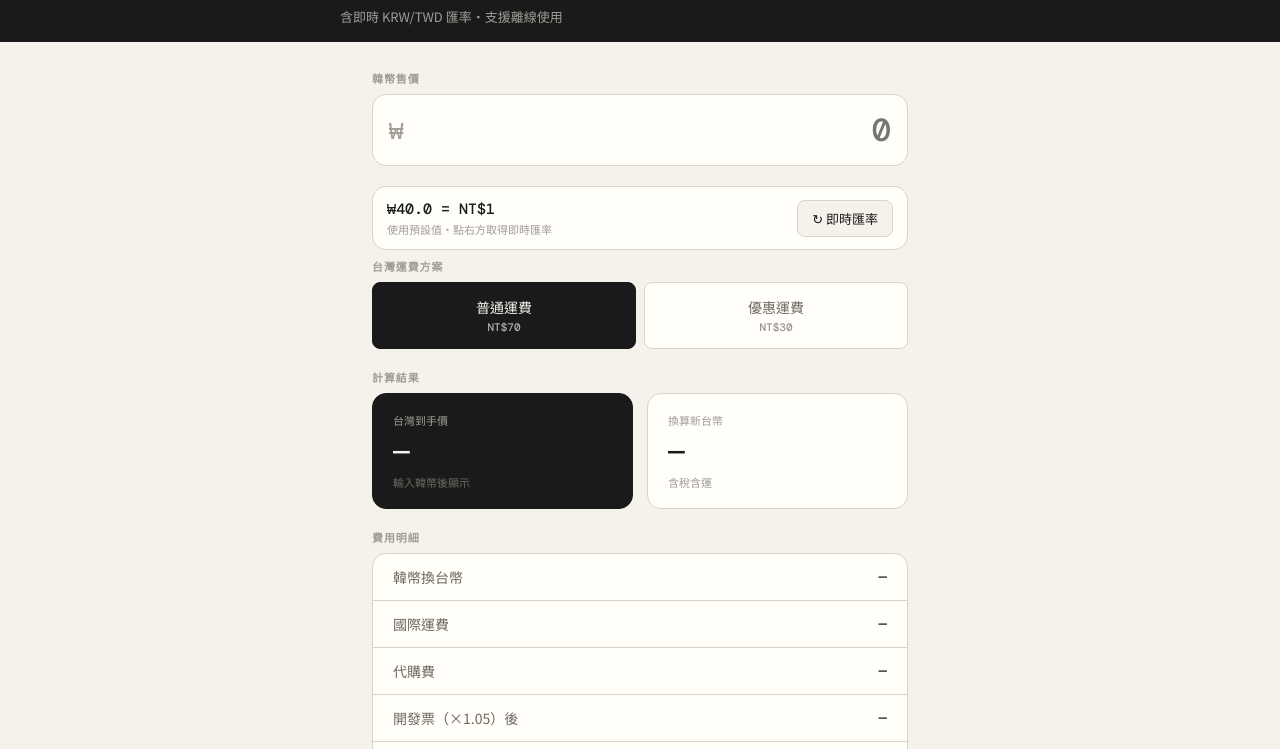
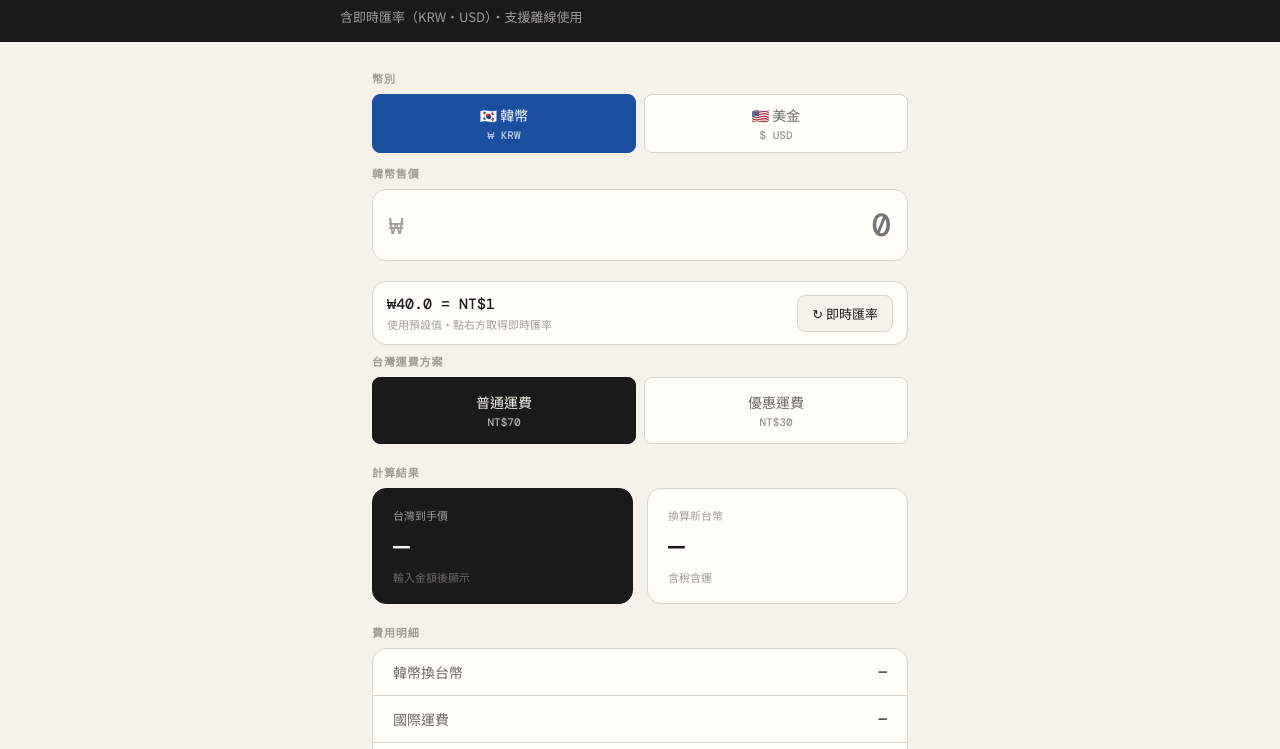
Before and after one commit to dennischen00/proxy-calc, a plain HTML site: page index.html in a window 1280 px wide. Shown: the part 51-800 px from the top of the page. Drawn offline with nearby package versions, Linux system fonts and the light colour scheme.

Commit message:
add USD currency support with fixed fallback rate of 32
Support switching between KRW and USD with independent rate storage,
dynamic UI labels, and real-time exchange rate fetching for both currencies.

Co-Authored-By: Claude Opus 4.6 (1M context) <noreply@anthropic.com>

```diff
--- a/index.html
+++ b/index.html
@@ -111,6 +111,18 @@
     @keyframes spin { to { transform: rotate(360deg); } }
     .err { font-size: 12px; color: #c0392b; margin-top: -12px; margin-bottom: 14px; padding: 0 4px; }
 
+    /* Currency toggle */
+    .currency-toggle { display: grid; grid-template-columns: 1fr 1fr; gap: 8px; margin-bottom: 12px; }
+    .currency-btn {
+      padding: 10px 8px; font-size: clamp(13px, 3.5vw, 14px); font-weight: 500; font-family: 'Noto Sans TC', sans-serif;
+      border: 1.5px solid var(--border); border-radius: var(--radius-sm);
+      background: var(--surface); color: var(--muted); cursor: pointer; text-align: center;
+      transition: all 0.15s;
+    }
+    .currency-btn.active { background: var(--blue); border-color: var(--blue); color: #fff; }
+    .currency-btn:active { transform: scale(0.97); }
+    .currency-btn span { display: block; font-size: 11px; font-family: 'DM Mono', monospace; margin-top: 3px; opacity: 0.7; }
+
     /* Ship toggle */
     .ship-toggle { display: grid; grid-template-columns: 1fr 1fr; gap: 8px; margin-bottom: 20px; }
     .ship-btn {
@@ -192,6 +204,7 @@
       .rate-btn { width: 100%; text-align: center; }
       .param-row { flex-wrap: wrap; }
       .param-row label { width: 100%; }
+      .currency-toggle { grid-template-columns: 1fr 1fr; }
     }
 
     /* Landscape phone */
@@ -225,17 +238,27 @@
   <div class="header">
     <div class="header-inner">
       <h1>韓國代購試算 🛍</h1>
-      <p>含即時 KRW/TWD 匯率・支援離線使用</p>
+      <p>含即時匯率（KRW・USD）・支援離線使用</p>
     </div>
   </div>
 
   <div class="content">
     <div class="offline-badge" id="offline-badge">⚠ 目前離線，匯率使用上次儲存值</div>
 
+    <div class="label">幣別</div>
+    <div class="currency-toggle">
+      <button class="currency-btn active" id="btn-krw" onclick="setCurrency('KRW')">
+        🇰🇷 韓幣<span>₩ KRW</span>
+      </button>
+      <button class="currency-btn" id="btn-usd" onclick="setCurrency('USD')">
+        🇺🇸 美金<span>$ USD</span>
+      </button>
+    </div>
+
     <div class="krw-wrap">
-      <div class="label">韓幣售價</div>
+      <div class="label" id="price-label">韓幣售價</div>
       <div class="krw-input-row">
-        <span class="krw-symbol">₩</span>
+        <span class="krw-symbol" id="currency-symbol">₩</span>
         <input type="number" id="krw" placeholder="0" min="0" step="100" inputmode="numeric" oninput="calc()" />
       </div>
     </div>
@@ -266,7 +289,7 @@
       <div class="result-card main">
         <div class="rlabel">台灣到手價</div>
         <div class="rval" id="res-tw">—</div>
-        <div class="rsub" id="res-tw-sub">輸入韓幣後顯示</div>
+        <div class="rsub" id="res-tw-sub">輸入金額後顯示</div>
       </div>
       <div class="result-card">
         <div class="rlabel">換算新台幣</div>
@@ -277,7 +300,7 @@
 
     <div class="label">費用明細</div>
     <div class="breakdown">
-      <div class="brow"><span class="bn">韓幣換台幣</span><span class="bv" id="bd1">—</span></div>
+      <div class="brow"><span class="bn" id="bd1-label">韓幣換台幣</span><span class="bv" id="bd1">—</span></div>
       <div class="brow"><span class="bn">國際運費</span><span class="bv" id="bd2">—</span></div>
       <div class="brow"><span class="bn">代購費</span><span class="bv" id="bd3">—</span></div>
       <div class="brow"><span class="bn">開發票（×1.05）後</span><span class="bv" id="bd5">—</span></div>
@@ -334,6 +357,12 @@
     window.addEventListener('offline', updateOnlineStatus);
     updateOnlineStatus();
 
+    // Currency config
+    const CURRENCY_CONFIG = {
+      KRW: { symbol: '₩', label: '韓幣售價', step: '100', defaultRate: 40, rateLabel: '匯率（₩幾元 = NT$1）', rateUnit: 'KRW', apiKey: 'KRW' },
+      USD: { symbol: '$', label: '美金售價', step: '0.01', defaultRate: 32, rateLabel: '匯率（US$1 = NT$幾元）', rateUnit: 'TWD', apiKey: 'USD' }
+    };
+
     // Load saved params
     const KEYS = ['rate', 'intl', 'proxy', 'invoice'];
     KEYS.forEach(k => {
@@ -345,10 +374,42 @@
     setShip(shipFee, true);
 
     let liveRate = false;
+    let currency = localStorage.getItem('pc_currency') || 'KRW';
+    setCurrency(currency, true);
 
     function saveParams() {
       KEYS.forEach(k => localStorage.setItem('pc_' + k, document.getElementById(k).value));
       localStorage.setItem('pc_ship', shipFee);
+      localStorage.setItem('pc_rate_' + currency, document.getElementById('rate').value);
+    }
+
+    function setCurrency(c, init) {
+      currency = c;
+      const cfg = CURRENCY_CONFIG[c];
+      document.getElementById('btn-krw').className = 'currency-btn' + (c === 'KRW' ? ' active' : '');
+      document.getElementById('btn-usd').className = 'currency-btn' + (c === 'USD' ? ' active' : '');
+      document.getElementById('currency-symbol').textContent = cfg.symbol;
+      document.getElementById('price-label').textContent = cfg.label;
+      document.getElementById('krw').step = cfg.step;
+
+      // Update rate param label
+      const rateRow = document.getElementById('rate').closest('.param-row');
+      if (rateRow) {
+        rateRow.querySelector('label').textContent = cfg.rateLabel;
+        rateRow.querySelector('.param-unit').textContent = cfg.rateUnit;
+      }
+
+      // Load saved rate for this currency, or use default
+      const savedRate = localStorage.getItem('pc_rate_' + c);
+      document.getElementById('rate').value = savedRate || cfg.defaultRate;
+
+      // Update breakdown label
+      document.getElementById('bd1-label').textContent = c === 'KRW' ? '韓幣換台幣' : '美金換台幣';
+
+      liveRate = false;
+      localStorage.setItem('pc_currency', c);
+      document.getElementById('rate-time').textContent = '使用預設值・點右方取得即時匯率';
+      if (!init) { updateRateDisplay(); calc(); }
     }
 
     function setShip(v, init) {
@@ -373,10 +434,17 @@
     }
 
     function updateRateDisplay() {
-      const rate = parseFloat(document.getElementById('rate').value) || 40;
-      document.getElementById('rate-display').textContent = liveRate
-        ? `₩1 = NT$${(1 / rate).toFixed(4)}（即時）`
-        : `₩${rate.toFixed(1)} = NT$1`;
+      const cfg = CURRENCY_CONFIG[currency];
+      const rate = parseFloat(document.getElementById('rate').value) || cfg.defaultRate;
+      if (currency === 'KRW') {
+        document.getElementById('rate-display').textContent = liveRate
+          ? `₩1 = NT$${(1 / rate).toFixed(4)}（即時）`
+          : `₩${rate.toFixed(1)} = NT$1`;
+      } else {
+        document.getElementById('rate-display').textContent = liveRate
+          ? `US$1 = NT$${rate.toFixed(2)}（即時）`
+          : `US$1 = NT$${rate.toFixed(1)}`;
+      }
     }
 
     async function fetchRate() {
@@ -392,12 +460,21 @@
         if (!res.ok) throw new Error('HTTP ' + res.status);
         const data = await res.json();
         if (data.result !== 'success') throw new Error('API 錯誤');
-        const krw = data.rates['KRW'];
-        if (!krw) throw new Error('找不到 KRW');
 
-        document.getElementById('rate').value = krw.toFixed(1);
+        let rateVal;
+        if (currency === 'KRW') {
+          const krw = data.rates['KRW'];
+          if (!krw) throw new Error('找不到 KRW');
+          rateVal = krw.toFixed(1);
+        } else {
+          const usd = data.rates['USD'];
+          if (!usd) throw new Error('找不到 USD');
+          rateVal = (1 / usd).toFixed(2);
+        }
+
+        document.getElementById('rate').value = rateVal;
         liveRate = true;
-        localStorage.setItem('pc_rate', krw.toFixed(1));
+        localStorage.setItem('pc_rate_' + currency, rateVal);
 
         const t = new Date().toLocaleTimeString('zh-TW', { hour: '2-digit', minute: '2-digit' });
         document.getElementById('rate-time').textContent = `來源：open.er-api.com・${t} 更新`;
@@ -415,8 +492,9 @@
     function fmt(n) { return 'NT$' + Math.round(n).toLocaleString('zh-TW'); }
 
     function calc() {
-      const krw = parseFloat(document.getElementById('krw').value) || 0;
-      const rate = parseFloat(document.getElementById('rate').value) || 40;
+      const cfg = CURRENCY_CONFIG[currency];
+      const amount = parseFloat(document.getElementById('krw').value) || 0;
+      const rate = parseFloat(document.getElementById('rate').value) || cfg.defaultRate;
       const intl = parseFloat(document.getElementById('intl').value) || 100;
       const proxy = parseFloat(document.getElementById('proxy').value) || 50;
       const invoice = parseFloat(document.getElementById('invoice').value) || 1.05;
@@ -425,17 +503,19 @@
       updateRateDisplay();
 
       const dash = '—';
-      if (!krw) {
+      if (!amount) {
         ['bd1','bd2','bd3','bd5','bd6','bd-total'].forEach(id => {
           document.getElementById(id).textContent = dash;
         });
         document.getElementById('res-tw').textContent = dash;
         document.getElementById('res-ntd').textContent = dash;
-        document.getElementById('res-tw-sub').textContent = '輸入韓幣後顯示';
+        document.getElementById('res-tw-sub').textContent = '輸入金額後顯示';
         return;
       }
 
-      const twd = krw / rate;
+      // KRW: twd = amount / rate (rate = KRW per TWD)
+      // USD: twd = amount * rate (rate = TWD per USD)
+      const twd = currency === 'KRW' ? amount / rate : amount * rate;
       const subtotal = twd + intl + proxy;
       const afterInv = subtotal * invoice;
       const total = afterInv + shipFee;
@@ -449,7 +529,11 @@
 
       document.getElementById('res-tw').textContent = fmt(total);
       document.getElementById('res-ntd').textContent = fmt(total);
-      document.getElementById('res-tw-sub').textContent = `≈ ₩${Math.round(krw).toLocaleString('zh-TW')}`;
+      const sym = cfg.symbol;
+      const displayAmt = currency === 'KRW'
+        ? `${sym}${Math.round(amount).toLocaleString('zh-TW')}`
+        : `${sym}${amount.toLocaleString('zh-TW')}`;
+      document.getElementById('res-tw-sub').textContent = `≈ ${displayAmt}`;
     }
 
     updateRateDisplay();
```
